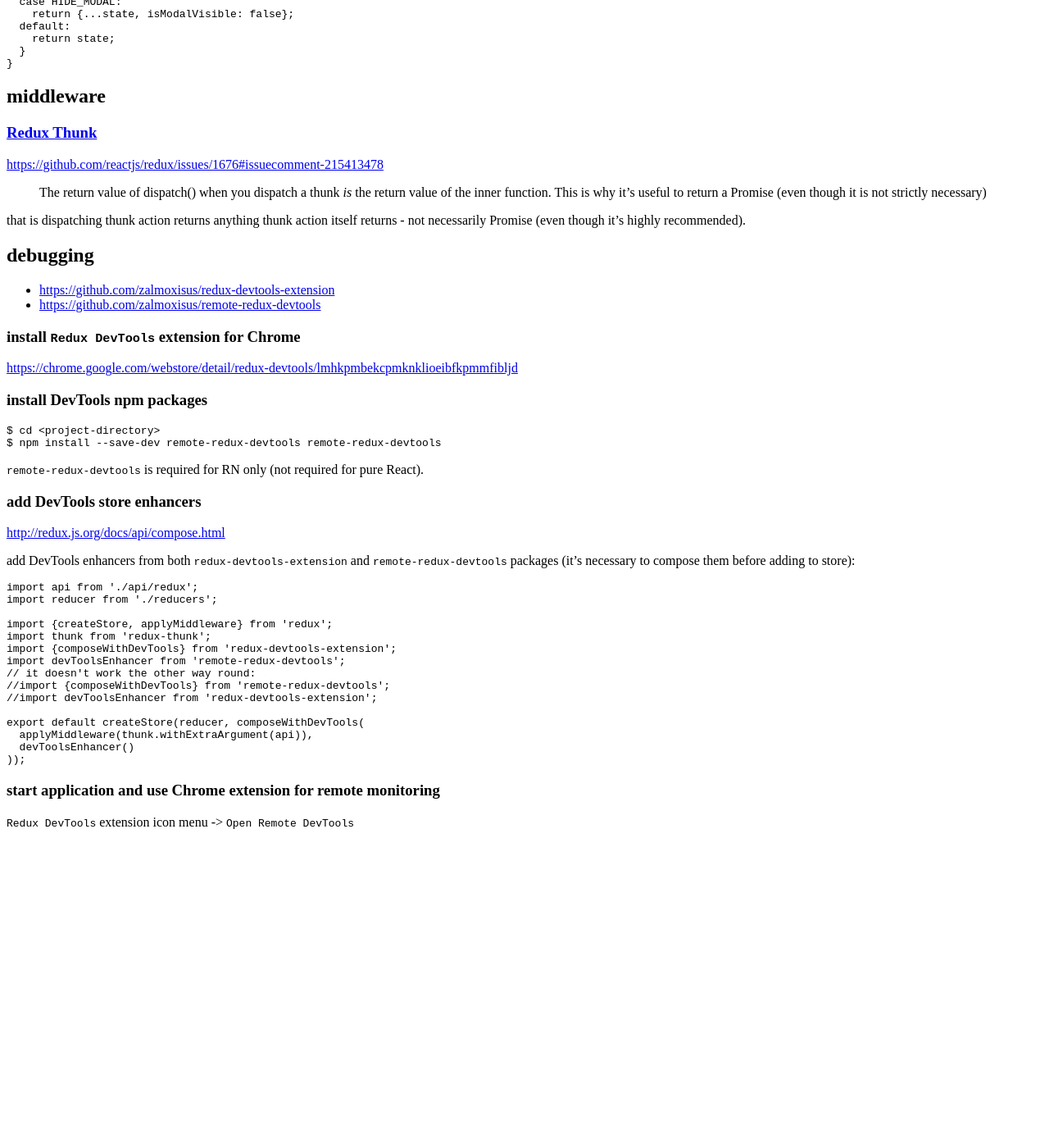
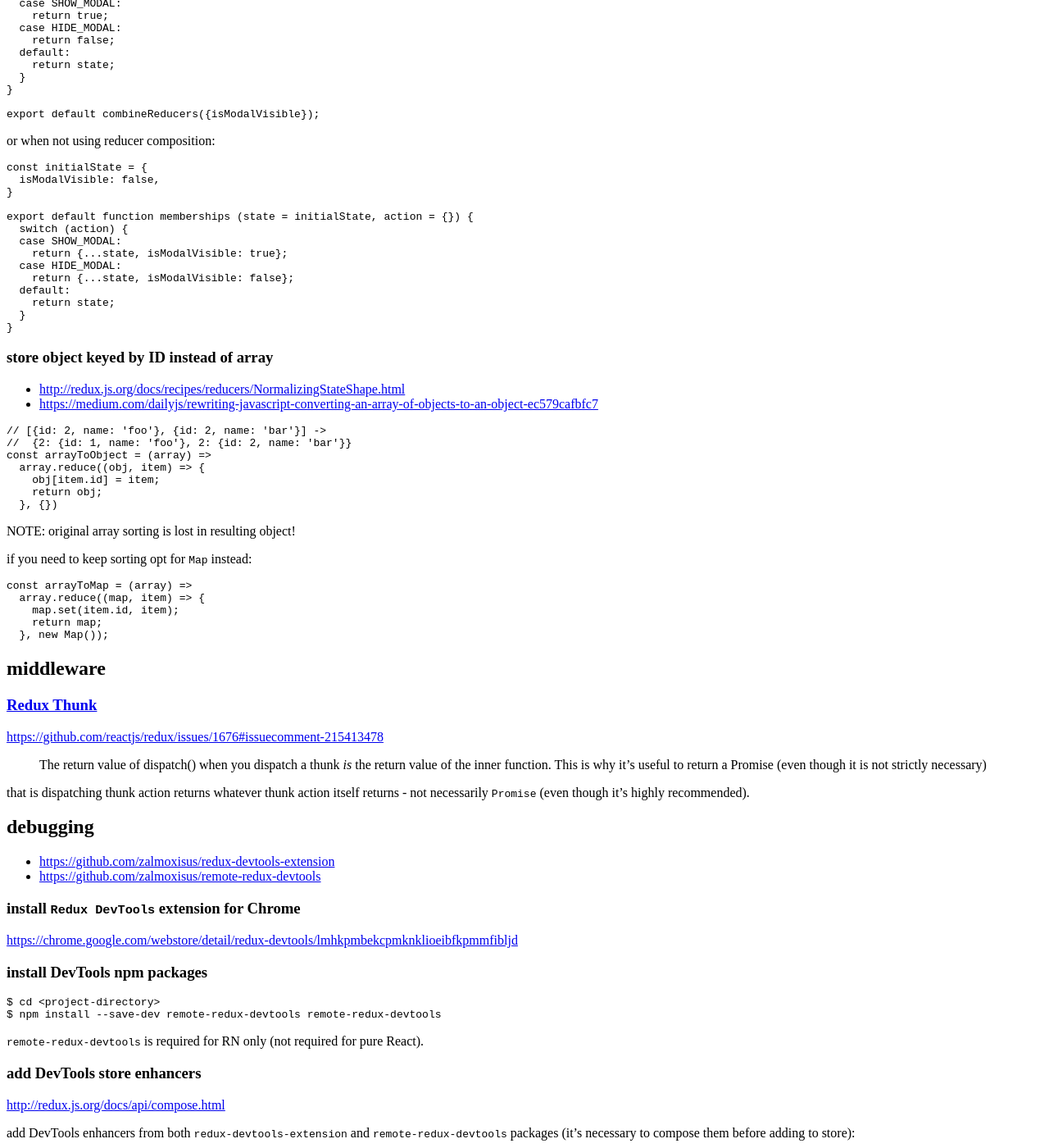
Before and after one commit to tap349/tap349.github.io, a Jekyll site: the page built from _posts/2017-06-01-react-redux.md, in a window 1280 px wide and 1400 px high, scrolled down 3381 px. Shown: the whole window at 82% size. Built offline with Jekyll 4.4.1, drawn with Linux system fonts in a browser that asks for light colours; before the commit the page ends 4409 px from its top, so only the background shows below that; some of the changed text lies outside the part shown.

Commit message:
update 2017-07-12_11:22:08

````diff
--- a/_posts/2017-06-01-react-redux.md
+++ b/_posts/2017-06-01-react-redux.md
@@ -7,6 +7,9 @@
 ---
 
 <!-- more -->
+
+* TOC
+{:toc}
 
 <http://redux.js.org/docs/basics/>
 
@@ -239,6 +242,33 @@
 }
 ```
 
+### store object keyed by ID instead of array
+
+- <http://redux.js.org/docs/recipes/reducers/NormalizingStateShape.html>
+- <https://medium.com/dailyjs/rewriting-javascript-converting-an-array-of-objects-to-an-object-ec579cafbfc7>
+
+```javascript
+// [{id: 2, name: 'foo'}, {id: 2, name: 'bar'}] ->
+//  {2: {id: 1, name: 'foo'}, 2: {id: 2, name: 'bar'}}
+const arrayToObject = (array) =>
+  array.reduce((obj, item) => {
+    obj[item.id] = item;
+    return obj;
+  }, {})
+```
+
+NOTE: original array sorting is lost in resulting object!
+
+if you need to keep sorting opt for `Map` instead:
+
+```javascript
+const arrayToMap = (array) =>
+  array.reduce((map, item) => {
+    map.set(item.id, item);
+    return map;
+  }, new Map());
+```
+
 ## middleware
 
 ### [Redux Thunk](https://github.com/gaearon/redux-thunk)
@@ -249,8 +279,8 @@
 > the return value of the inner function. This is why it's useful
 > to return a Promise (even though it is not strictly necessary)
 
-that is dispatching thunk action returns anything thunk action itself
-returns - not necessarily Promise (even though it's highly recommended).
+that is dispatching thunk action returns whatever thunk action itself
+returns - not necessarily `Promise` (even though it's highly recommended).
 
 ## debugging
 
````
Also changed, not shown: _posts/2017-06-29-javascript-tips.md (+0 -27 lines).
